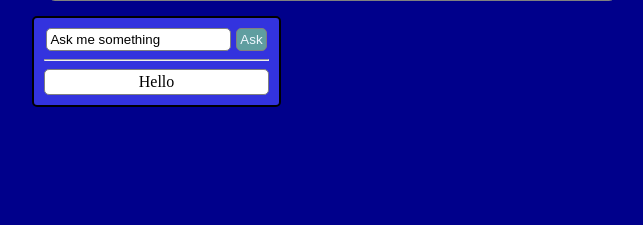
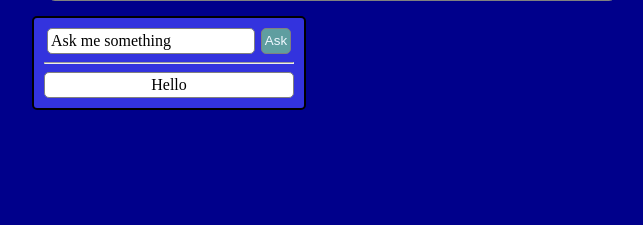
Before and after one commit to Wbradmeyer/chat_bot, a Flask app: page /players/all in a window 1280 px wide. Shown: the part 190-415 px from the top of the page, without its empty margins (308-951 px from the left). Run offline with Flask 3, Linux system fonts and the light colour scheme; data that the repository does not hold is empty.

Commit message:
consistent input and page font

```diff
--- a/flask_app/static/css/style.css
+++ b/flask_app/static/css/style.css
@@ -58,7 +58,7 @@ a, button {
 }
 
 .chatbot {
-    max-width: 225px;
+    max-width: 250px;
     background-color:rgb(51, 51, 222);
     border: 2px solid black;
     border-radius: 5px;
@@ -70,6 +70,8 @@ input, #body {
     border: 1px solid gray;
     padding: 3px;
     border-radius: 5px;
+    font-family: 'Times New Roman', Times, serif;
+    font-size: 12pt;
 }
 
 .user_request {
```
